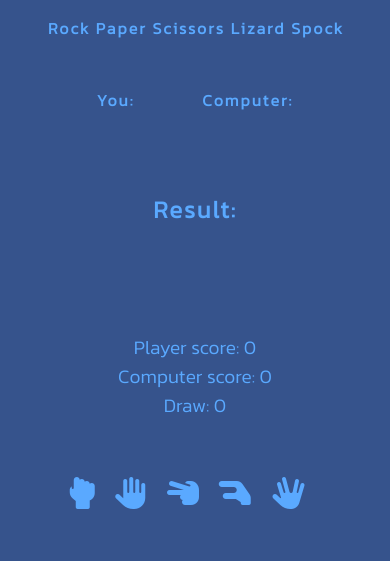
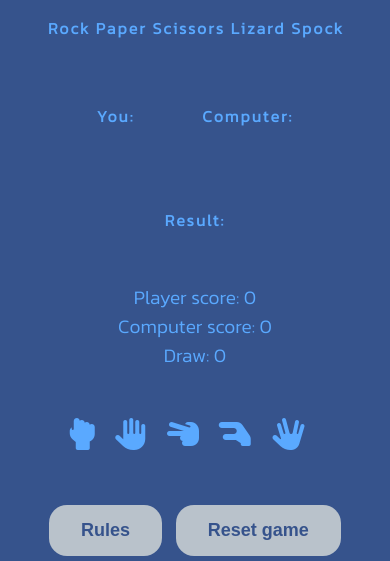
Before and after one commit to EmelieMarkkanen/p2-RockPaperScissors, a plain HTML site: page index.html in a window 390 px wide. Shown: the top 561 px of the page. Drawn offline with Linux system fonts and the light colour scheme.

Commit message:
Add styling to media queries

```diff
--- a/assets/css/style.css
+++ b/assets/css/style.css
@@ -267,4 +267,20 @@ footer a {
     .choice-area > h2 {
         font-size: medium;
     }
+
+    .scoring-area {
+        margin: 1em;
+    }
+
+    .choice-area {
+        margin: 1em;
+    }
+
+    .result-area {
+        margin: 1em;
+    }
+
+    .result-area > h2 {
+        font-size: medium;
+    }
 }
```
